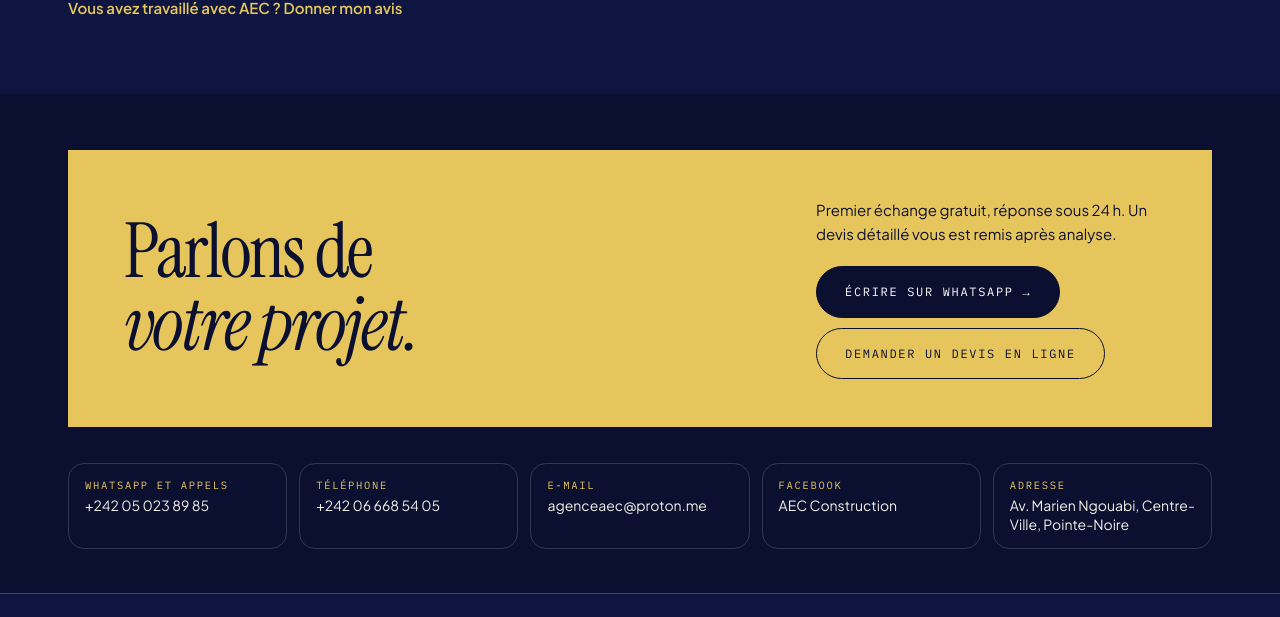
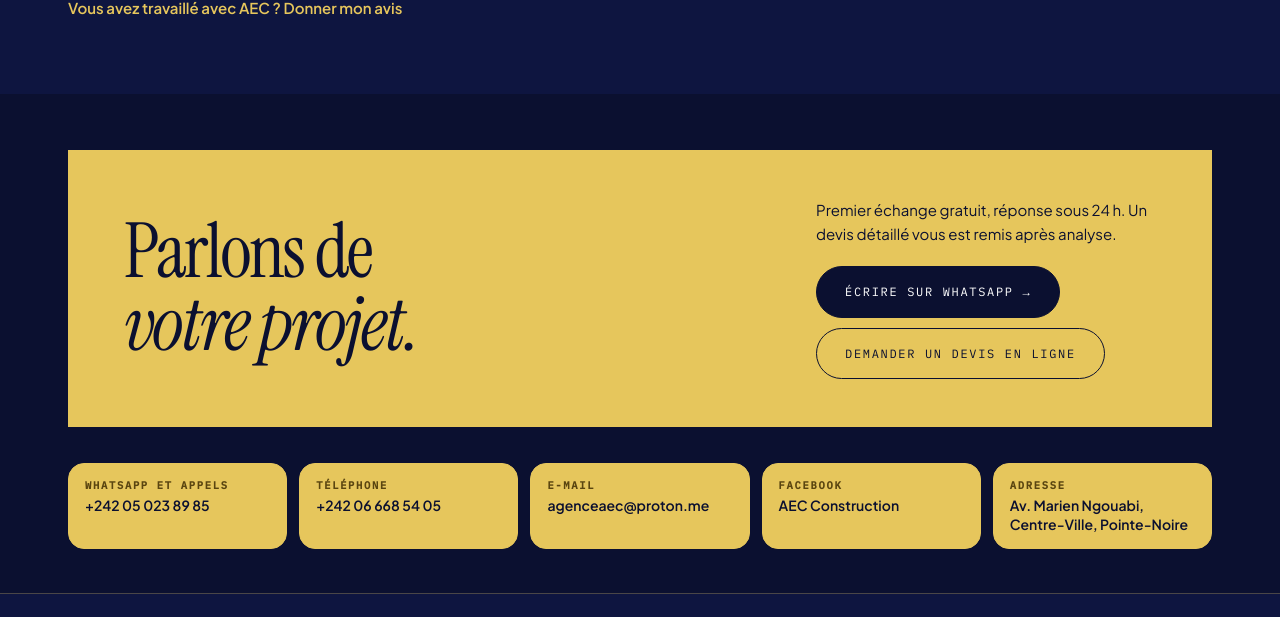
Before and after one commit to armelquincy12-coder/aec-site-vitrine, a plain HTML site: page index.html in a window 1280 px wide. Shown: the part 5977-6594 px from the top of the page. Drawn offline with Linux system fonts and the light colour scheme.

Commit message:
Coordonnées : pastilles jaunes
Co-Authored-By: Claude Sonnet 5.5 <noreply@anthropic.com>
Claude-Session: https://claude.ai/code/session_01X2o7Q83VohmQ4pawmCDbAe

```diff
--- a/theme-nuit-or.css
+++ b/theme-nuit-or.css
@@ -269,3 +269,7 @@ body.svc .section p.ap-quote{color:var(--or)!important}
   #contact.section{padding:36px 0 20px}
   .cta-band h2{font-size:48px}
 }
+/* coordonnées : pastilles jaunes */
+.contact-strip .wrap>a,.contact-strip .wrap>div{background:#E6C65C;border:1px solid #E6C65C;color:#0B1030;font-weight:600}
+.contact-strip .wrap>a:hover{background:#F0D676;border-color:#F0D676}
+.contact-strip span{color:#5A4510}
```
